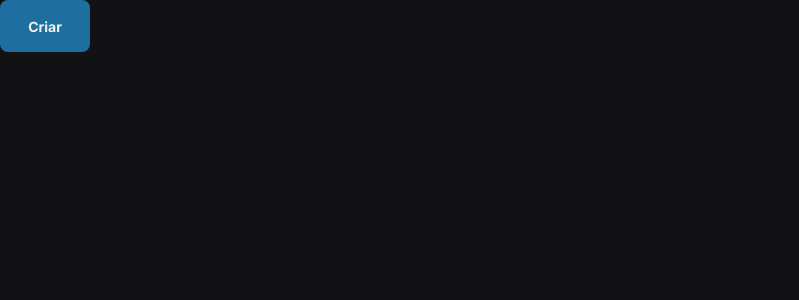
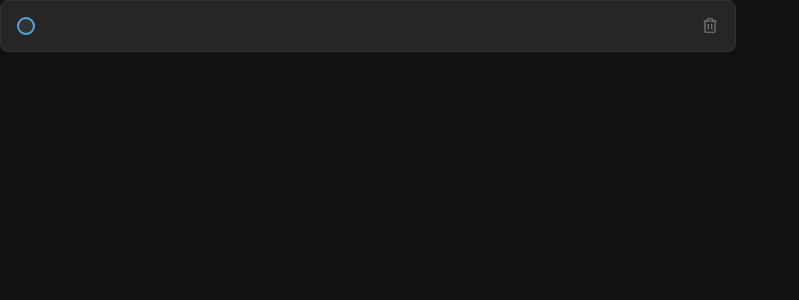
Before and after one commit to filiphis/todo-list-react, a React (Vite) app: page / in a window 1280 px wide. Shown: the top 300 px of the page, without its empty margins (0-799 px from the left). Built offline with nearby package versions, Linux system fonts and the light colour scheme.

Commit message:
Finalizando o componente Task

```diff
--- /dev/null
+++ b/src/components/Task/@types.d.ts
@@ -0,0 +1,5 @@
+export type TaskProps = {
+  id: number
+  state?: 'padrao' | 'concluida'
+  text: string
+}
--- /dev/null
+++ b/src/components/Task/index.tsx
@@ -0,0 +1,29 @@
+import { Trash } from 'phosphor-react'
+import * as S from './styles'
+
+import { TaskProps } from './@types'
+
+export function Task({ id, text, state = 'padrao' }: TaskProps) {
+  return (
+    <S.Wrapper key={id}>
+      <label htmlFor="checked" className="checkbox">
+        <input
+          type="checkbox"
+          name="input-checkbox"
+          id="checked"
+          checked={state === 'concluida'}
+        />
+        <span></span>
+      </label>
+
+      <span
+        className={`task-text ${state === 'concluida' ? 'TASK_CONCLUIDA' : ''}`}
+      >
+        {text}
+      </span>
+      <a href="">
+        <Trash size={18} />
+      </a>
+    </S.Wrapper>
+  )
+}
--- /dev/null
+++ b/src/components/Task/styles.ts
@@ -0,0 +1,77 @@
+import { Check } from 'phosphor-react'
+import styled, { css } from 'styled-components'
+
+export const Wrapper = styled.div`
+  ${({ theme }) => css`
+    display: flex;
+    flex-direction: row;
+    justify-content: space-between;
+    align-items: center;
+    max-width: 73.6rem;
+    padding: 1.6rem;
+    border-radius: ${theme.border.radius};
+    background-color: ${theme.colors['gray-500']};
+    border: 1px solid ${theme.colors['gray-400']};
+    box-shadow: 0px 2px 8px rgba(0, 0, 0, 0.1);
+
+    span {
+      max-width: 63.2rem;
+      font-size: ${theme.font.sizes.small};
+      color: ${theme.colors['gray-100']};
+      line-height: 140%;
+      flex-grow: 1;
+    }
+
+    a {
+      color: ${theme.colors['gray-300']};
+      line-height: 0;
+    }
+
+    /* Label */
+    .checkbox {
+      position: relative;
+      width: 1.8rem;
+      height: 1.8rem;
+      display: flex;
+      align-items: center;
+      justify-content: center;
+      cursor: pointer;
+    }
+
+    /* input checkbox */
+    .checkbox input[type='checkbox'] {
+      visibility: hidden;
+    }
+
+    /* Span */
+    .checkbox input[type='checkbox'] + span {
+      position: absolute;
+      width: 1.8rem;
+      height: 1.8rem;
+      background-color: ${theme.colors['gray-400']};
+      box-shadow: 0 0 0 2px inset ${theme.colors.blue};
+      border-radius: 50%;
+      transition: background-color 200ms linear, box-shadow 300ms linear;
+    }
+
+    .checkbox input[type='checkbox']:checked + span {
+      box-shadow: none;
+      background-color: ${theme.colors['purple-dark']};
+      background-image: url('/public/check.svg');
+      background-repeat: no-repeat;
+      background-size: contain;
+      background-position: center 65%;
+      background-size: 75%;
+      transition: background-color 100ms linear, box-shadow 300ms linear;
+    }
+
+    .task-text {
+      margin-left: 1.4rem;
+    }
+
+    .TASK_CONCLUIDA {
+      text-decoration: line-through;
+      color: ${theme.colors['gray-300']};
+    }
+  `}
+`
--- a/src/pages/Home.tsx
+++ b/src/pages/Home.tsx
@@ -1,5 +1,6 @@
 import { Button } from '../components/Button'
+import { Task } from '../components/Task'
 
 export function Home() {
-  return <Button>Criar</Button>
+  return <Task />
 }
--- a/src/styles/themes/default.ts
+++ b/src/styles/themes/default.ts
@@ -7,8 +7,8 @@ export default {
     black: '#000',
 
     'gray-100': '#f2f2f2',
-    'gray-300': '#BDBDBD',
-    'gray-400': '#8D8D99',
+    'gray-300': '#808080',
+    'gray-400': '#333333',
     'gray-500': '#262626',
     'gray-600': '#323238',
     'gray-700': '#0D0D0D',
@@ -23,7 +23,9 @@ export default {
     'red-700': '#7A1921',
 
     'yellow-500': '#FBA94C',
-    'blue-dark': '#1E6F9F'
+    'blue-dark': '#1E6F9F',
+    blue: '#4EA8DE',
+    'purple-dark': '#5E60CE'
   },
 
   font: {
```
Also changed, not shown: src/components/Task/stories.tsx (added, +21 -0 lines), public/check.svg (added), src/assets/check.svg (added).
